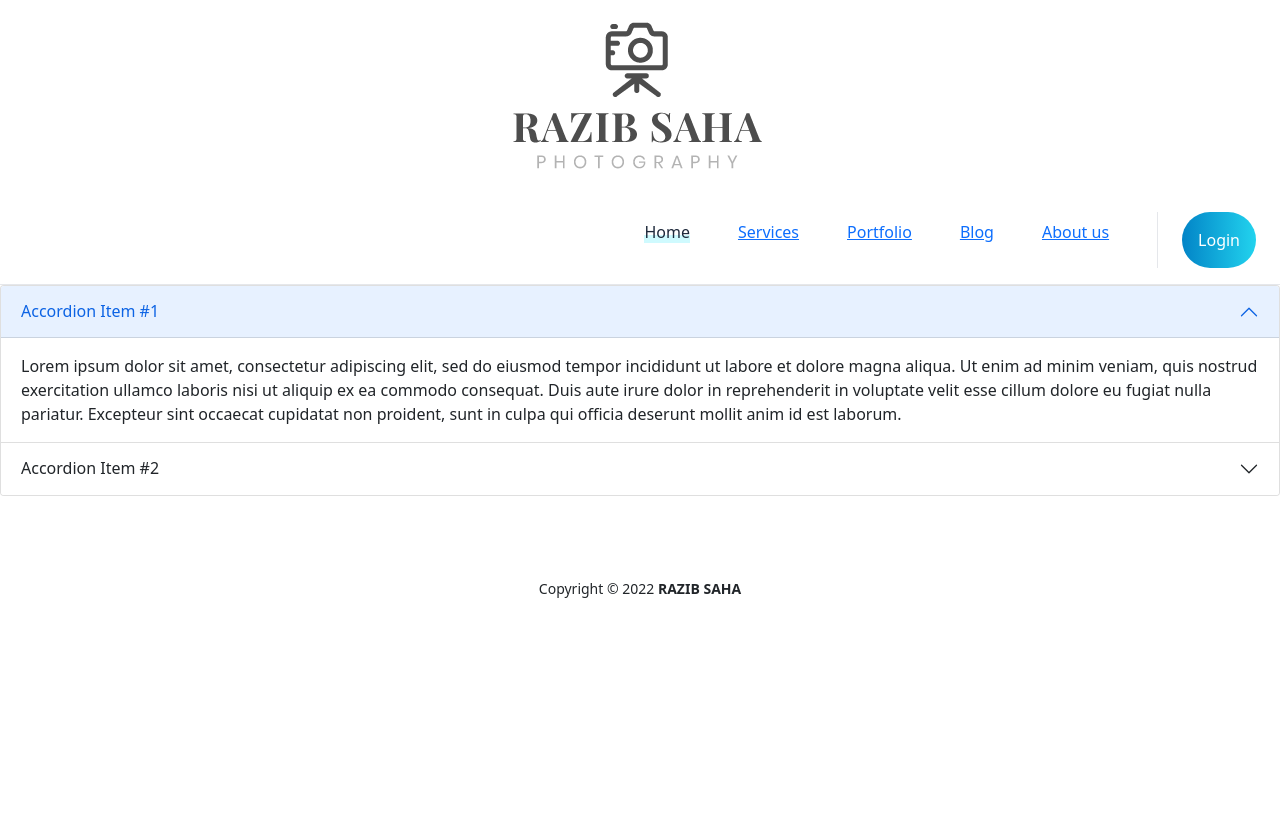
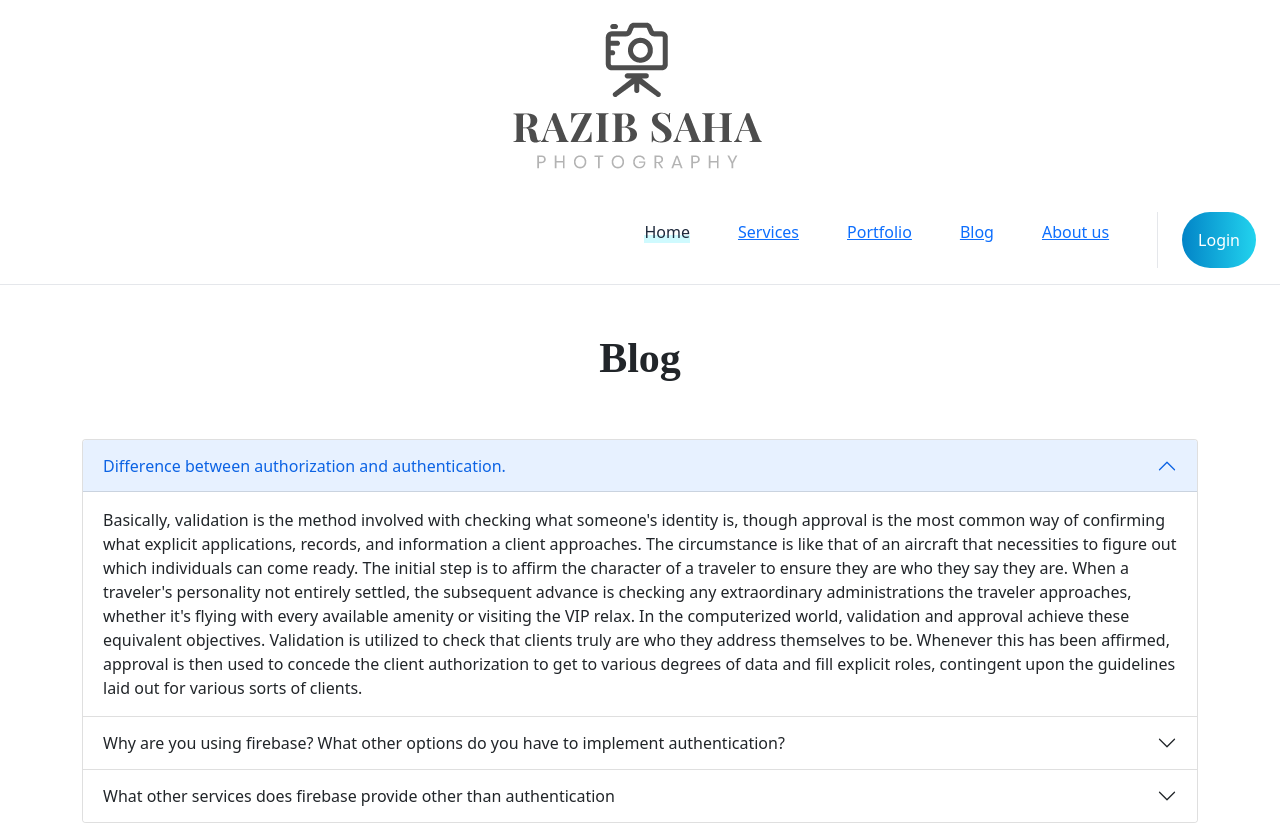
Before and after one commit to razibsaha/photographer-service, a React (Create React App) app: page /blog in a window 1280 px wide. Shown: the top 824 px of the page. Before the commit the page ends 800 px from the top, so only its background shows below. Built offline with nearby package versions, Linux system fonts and the light colour scheme; no server answers.

Commit message:
final push

```diff
--- a/src/App.js
+++ b/src/App.js
@@ -12,6 +12,9 @@ import AboutMe from './Components/AboutMe/AboutMe';
 import Login from './Components/Login/Login';
 import SignUp from './Components/SignUp/SignUp';
 import NotFound from './Components/NotFound/NotFound';
+import ServiceDetail from './Components/Home/Services/Service/ServiceDetails/ServiceDetails';
+import CheckOut from './Components/CheckOut/CheckOut';
+import RequireAuth from './Components/RequireAuth/RequireAuth';
 
 function App() {
   return (
@@ -26,6 +29,11 @@ function App() {
         <Route path='/about' element={<AboutMe></AboutMe>}></Route>
         <Route path='/login' element={<Login></Login>}></Route>
         <Route path='/signup' element={<SignUp></SignUp>}></Route>
+        <Route path='/checkout' element={
+        <RequireAuth>
+          <CheckOut></CheckOut>
+          </RequireAuth>}></Route>
+        <Route path='/service/:serviceId' element={<ServiceDetail></ServiceDetail>}></Route>
         <Route path='*' element={<NotFound></NotFound>}></Route>
       </Routes>
       <Footer></Footer>
--- a/src/Components/AboutMe/AboutMe.js
+++ b/src/Components/AboutMe/AboutMe.js
@@ -1,11 +1,32 @@
-import React from 'react';
+import React from "react";
+import dp from "../../Assets/Images/dp.png";
 
 const AboutMe = () => {
-    return (
-        <div>
-            This is About me
+  return (
+    <div>
+      <div className="container mx-auto flex justify-center align-middle my-5">
+        <h1>About me</h1>
+      </div>
+      <div  className="container mx-auto flex justify-center align-middle my-5">
+          <img src={dp} alt="" />
         </div>
-    );
+      <div className="container md:flex justify-center align-middle my-12">
+
+        <div className="p-12">
+          I am a tireless seeker of knowledge, occasional purveyor of wisdom and
+          also, coincidentally, a graphic designer and Illustrator. My school of
+          thought is reliant on schooling my thought – thoroughly, regularly;
+          keeping abreast of design, branding, advertising trends, and
+          solutions. Being a graphic designer and illustrator for a long time, I
+          believe any design/art should be easy to read, easy to remember but it
+          has to be unique. Over the past few years, I'm trying to be more
+          effective with my designs and artworks by keeping it modern, unique
+          and simple.
+        </div>
+
+      </div>
+    </div>
+  );
 };
 
 export default AboutMe;
--- a/src/Components/Blog/Blog.js
+++ b/src/Components/Blog/Blog.js
@@ -1,35 +1,52 @@
-import React from 'react';
-import { Accordion } from 'react-bootstrap';
+import React from "react";
+import { Accordion } from "react-bootstrap";
 
 const Blog = () => {
   return (
     <div>
+      <div className="container mx-auto flex justify-center align-middle my-5">
+        <h1>Blog</h1>
+      </div>
+      <div className="container md:flex justify-center align-middle my-12">
       <Accordion defaultActiveKey="0">
         <Accordion.Item eventKey="0">
-    <Accordion.Header>Accordion Item #1</Accordion.Header>
+          <Accordion.Header>
+            Difference between authorization and authentication.
+          </Accordion.Header>
           <Accordion.Body>
-      Lorem ipsum dolor sit amet, consectetur adipiscing elit, sed do eiusmod
-      tempor incididunt ut labore et dolore magna aliqua. Ut enim ad minim
-      veniam, quis nostrud exercitation ullamco laboris nisi ut aliquip ex ea
-      commodo consequat. Duis aute irure dolor in reprehenderit in voluptate
-      velit esse cillum dolore eu fugiat nulla pariatur. Excepteur sint occaecat
-      cupidatat non proident, sunt in culpa qui officia deserunt mollit anim id
-      est laborum.
+            Basically, validation is the method involved with checking what
+            someone's identity is, though approval is the most common way of
+            confirming what explicit applications, records, and information a
+            client approaches. The circumstance is like that of an aircraft that
+            necessities to figure out which individuals can come ready. The
+            initial step is to affirm the character of a traveler to ensure they
+            are who they say they are. When a traveler's personality not
+            entirely settled, the subsequent advance is checking any
+            extraordinary administrations the traveler approaches, whether it's
+            flying with every available amenity or visiting the VIP relax. In
+            the computerized world, validation and approval achieve these
+            equivalent objectives. Validation is utilized to check that clients
+            truly are who they address themselves to be. Whenever this has been
+            affirmed, approval is then used to concede the client authorization
+            to get to various degrees of data and fill explicit roles,
+            contingent upon the guidelines laid out for various sorts of
+            clients.
           </Accordion.Body>
         </Accordion.Item>
         <Accordion.Item eventKey="1">
-    <Accordion.Header>Accordion Item #2</Accordion.Header>
+          <Accordion.Header>Why are you using firebase? What other options do you have to implement authentication?</Accordion.Header>
           <Accordion.Body>
-      Lorem ipsum dolor sit amet, consectetur adipiscing elit, sed do eiusmod
-      tempor incididunt ut labore et dolore magna aliqua. Ut enim ad minim
-      veniam, quis nostrud exercitation ullamco laboris nisi ut aliquip ex ea
-      commodo consequat. Duis aute irure dolor in reprehenderit in voluptate
-      velit esse cillum dolore eu fugiat nulla pariatur. Excepteur sint occaecat
-      cupidatat non proident, sunt in culpa qui officia deserunt mollit anim id
-      est laborum.
+            Because Firebase is free and by Google. Any Service by Google is trustworthy. There are some other authetication services like Auth0 and Okta.
+          </Accordion.Body>
+        </Accordion.Item>
+        <Accordion.Item eventKey="2">
+          <Accordion.Header>What other services does firebase provide other than authentication</Accordion.Header>
+          <Accordion.Body>
+            Beside Authentication firebase provides hosting service. Cloud service, seo service and many more.
           </Accordion.Body>
         </Accordion.Item>
       </Accordion>
+    </div>
     </div>
   );
 };
--- /dev/null
+++ b/src/Components/CheckOut/CheckOut.js
@@ -0,0 +1,11 @@
+import React from 'react';
+
+const CheckOut = () => {
+    return (
+        <div className='container flex justify-center align-middle my-12'>
+            <h1>This is checkout</h1>
+        </div>
+    );
+};
+
+export default CheckOut;
--- a/src/Components/Home/Services/Service/Service.js
+++ b/src/Components/Home/Services/Service/Service.js
@@ -1,8 +1,13 @@
 import React from "react";
 import { Button, Card } from "react-bootstrap";
+import { useNavigate } from "react-router-dom";
 
 const Service = ({ service }) => {
-  const { name, price, description, url } = service;
+  const { id, name, price, description, url } = service;
+  const navigate = useNavigate();
+    const navigateToServiceDetail = (id, name, price, description, url) =>{
+        navigate(`/service/${id}`)
+    }
   return (
     <div>
       <Card className="hover:scale-110 md:transform-none" style={{ width: "24rem" }}>
@@ -23,7 +28,7 @@ const Service = ({ service }) => {
           </div>
 
           <Card.Text>{description}</Card.Text>
-          <Button variant="primary">Check Details</Button>
+          <Button onClick={()=>navigateToServiceDetail(id, name, price, description, url)} variant="primary">Check Details</Button>
         </Card.Body>
       </Card>
     </div>
--- /dev/null
+++ b/src/Components/Home/Services/Service/ServiceDetails/ServiceDetails.js
@@ -0,0 +1,24 @@
+import React from 'react';
+import { Link, useParams } from 'react-router-dom';
+
+const ServiceDetail = () => {
+    const {serviceId} = useParams([]);
+    return (
+        <div>
+            <div className='container my-12 mx-auto flex justify-center align-middle'>
+            <h1>Service details</h1>
+            </div>
+            <div className='container flex justify-center align-middle bg-blue-900 py-12 text-white w-20 '>
+            <h1>{serviceId}</h1>
+            </div>
+            <br />
+            <div className='text-center'>
+            <Link to='/checkout'>
+                <button className='btn btn-primary'>Proceed checkout</button>
+            </Link>
+            </div>
+        </div>
+    );
+};
+
+export default ServiceDetail;
--- a/src/Components/Login/LoginSocial/LoginSocial.js
+++ b/src/Components/Login/LoginSocial/LoginSocial.js
@@ -1,11 +1,47 @@
 import React from "react";
 import googleIcon from "../../../Assets/icons/google-48.png";
 import githubIcon from "../../../Assets/icons/github-48.png";
+import auth from "../../../firebase.init";
+import {
+  useSignInWithGithub,
+  useSignInWithGoogle,
+} from "react-firebase-hooks/auth";
+import { useLocation, useNavigate } from "react-router-dom";
 
 const LoginSocial = () => {
+  const [signInWithGoogle, user, loading, error] = useSignInWithGoogle(auth);
+  const [signInWithGithub, user1, loading1, error1] = useSignInWithGithub(auth);
+  const navigate = useNavigate();
+  const location = useLocation();
+
+  let from = location.state?.from?.pathname || "/";
+
+  if (user) {
+    navigate(from, { replace: true });
+  }
+
+  let errorMessage;
+  if (error || error1) {
+    errorMessage = (
+      <div>
+        <p className="text-red-600">
+          Error: {error?.message} {error1?.message}
+        </p>
+      </div>
+    );
+  }
+  if (loading || loading1) {
+    <p>Loading...</p>;
+  }
+  if (user || user1) {
+    navigate("/home");
+  }
   return (
     <div className="container mx-auto py-3 px-6 sm:p-20 xl:w-10/12">
-      <div className="mt-5 grid gap-6 sm:grid-cols-2">
+      <div
+        onClick={() => signInWithGoogle()}
+        className="mt-5 grid gap-6 sm:grid-cols-2"
+      >
         <button className="h-12 px-6 border border-blue-100 rounded-lg bg-blue-50 hover:bg-blue-100 focus:bg-blue-100 active:bg-blue-200">
           <div className="flex items-center space-x-4 justify-center">
             <img src={googleIcon} className="w-5" alt="" />
@@ -14,7 +50,11 @@ const LoginSocial = () => {
             </span>
           </div>
         </button>
-        <button className="h-12 px-6 rounded-lg bg-slate-500 transition hover:bg-gray-800 active:bg-gray-600 focus:bg-gray-700">
+
+        <button
+          onClick={() => signInWithGithub()}
+          className="h-12 px-6 rounded-lg bg-slate-500 transition hover:bg-gray-800 active:bg-gray-600 focus:bg-gray-700"
+        >
           <div className="flex items-center space-x-4 justify-center">
             <img src={githubIcon} className="w-5" alt="" />
             <span className="block w-max font-medium tracking-wide text-sm text-slate-50">
@@ -22,6 +62,9 @@ const LoginSocial = () => {
             </span>
           </div>
         </button>
+        <p className="text-center flex justify-center align-middle">
+          {errorMessage}
+        </p>
       </div>
 
       <div className="mt-12 border-t">
--- /dev/null
+++ b/src/Components/RequireAuth/RequireAuth.js
@@ -0,0 +1,15 @@
+import React from 'react';
+import { useAuthState } from 'react-firebase-hooks/auth';
+import { Navigate, useLocation } from 'react-router-dom';
+import auth from '../../firebase.init';
+
+const RequireAuth = ({children}) => {
+    const [user] = useAuthState(auth);
+    const location = useLocation();
+    if(!user) {
+        return <Navigate to='/login' state={{from:location}} replace></Navigate>
+    }
+    return children;
+};
+
+export default RequireAuth;
```
Also changed, not shown: src/Components/Login/Login.js (+9 -7 lines), src/Assets/Images/dp.png (added), 1 other file (tests, documents, lock files or other folders). Lines whose indentation alone changed are shown as unchanged.
